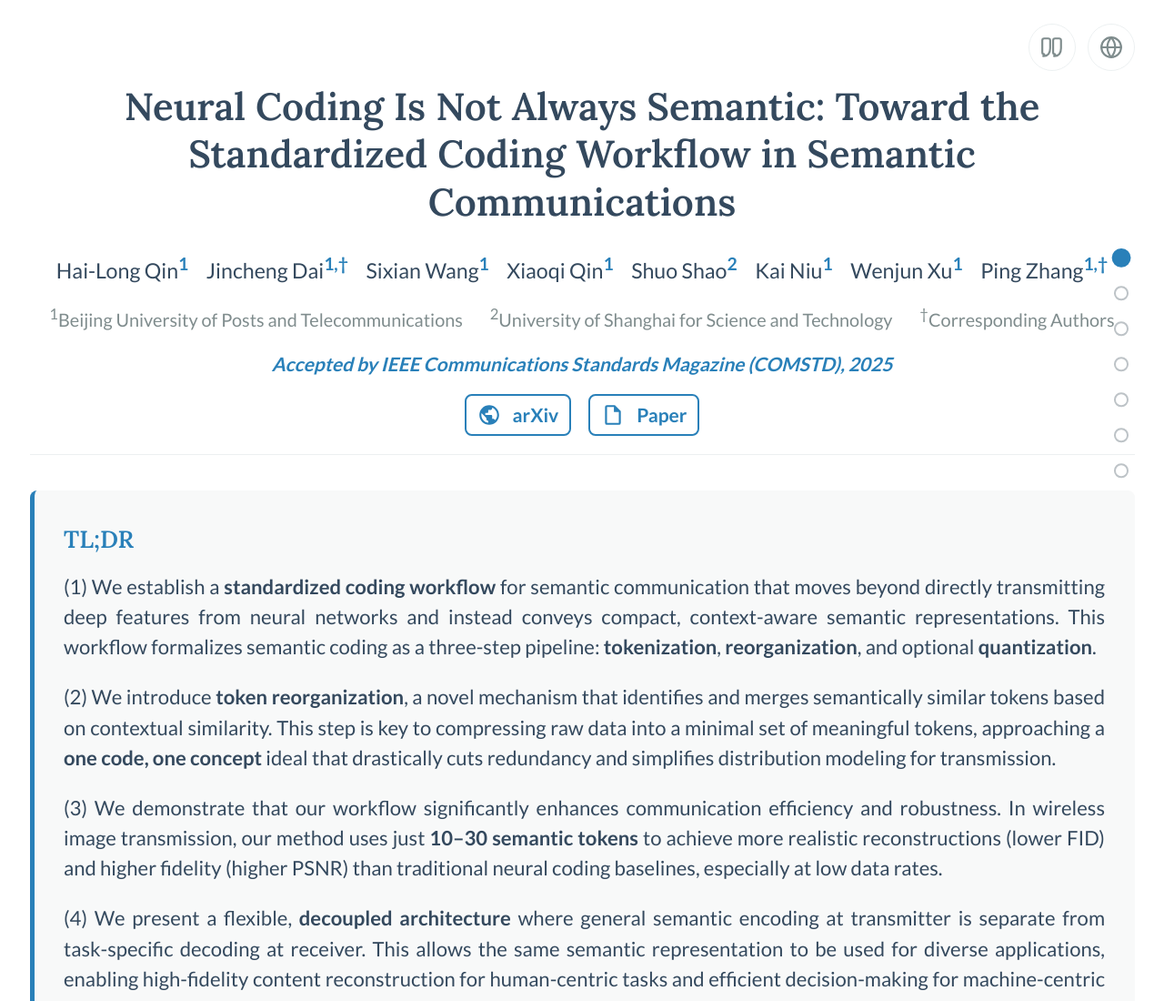
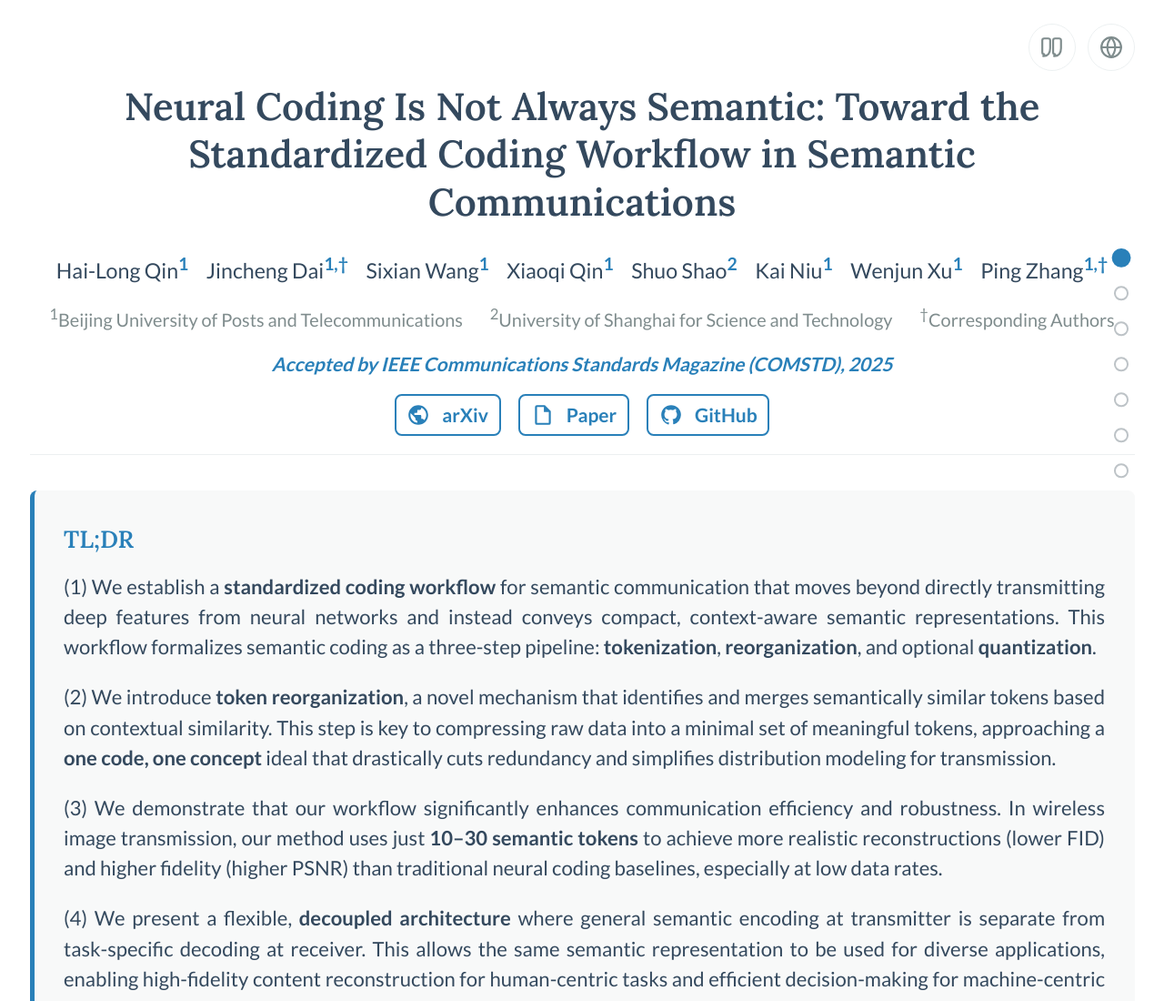
Before and after one commit to qin-jingyun/SemCod, a plain HTML site: page index.html in a window 1280 px wide. Shown: the top 1100 px of the page at 91% size. Drawn offline with nearby package versions, Linux system fonts and the light colour scheme.

Commit message:
Update index.html

```diff
--- a/index.html
+++ b/index.html
@@ -79,9 +79,13 @@ window.MathJax = {
                     <svg fill="currentColor" viewBox="0 0 24 24"><path d="M12 2C6.48 2 2 6.48 2 12s4.48 10 10 10 10-4.48 10-10S17.52 2 12 2zm-1 17.93c-3.94-.49-7-3.85-7-7.93 0-.62.08-1.21.21-1.79L9 15v1c0 1.1.9 2 2 2v1.93zm6.9-2.54c-.26-.81-1-1.39-1.9-1.39h-1v-3c0-.55-.45-1-1-1H8v-2h2c.55 0 1-.45 1-1V7h2c1.1 0 2-.9 2-2v-.41c2.93 1.19 5 4.06 5 7.41 0 2.08-.8 3.97-2.1 5.39z"/></svg>
                     <span>arXiv</span>
                 </a>
-                <a href="#" class="btn">
+                <a href="https://ieeexplore.ieee.org/document/11145020" class="btn">
                     <svg fill="currentColor" viewBox="0 0 24 24"><path d="M14,2H6A2,2 0 0,0 4,4V20A2,2 0 0,0 6,22H18A2,2 0 0,0 20,20V8L14,2M18,20H6V4H13V9H18V20Z"/></svg>
                     <span data-i18n-key="btn_paper">Paper</span>
+                </a>
+                <a href="https://github.com/qin-jingyun/SemCod" class="btn" target="_blank">
+                    <svg fill="currentColor" viewBox="0 0 24 24"><path d="M12 2A10 10 0 0 0 2 12a10 10 0 0 0 7.07 9.67c.5.09.68-.22.68-.48v-1.7c-3.34.72-4.04-1.61-4.04-1.61-.45-1.15-1.11-1.46-1.11-1.46-.91-.62.07-.6.07-.6 1 .07 1.53 1.03 1.53 1.03.89 1.52 2.34 1.08 2.91.83.09-.65.35-1.08.63-1.33-2.22-.25-4.55-1.11-4.55-4.94 0-1.1.39-1.99 1.03-2.69a3.6 3.6 0 0 1 .1-2.64s.84-.27 2.75 1.02a9.58 9.58 0 0 1 5 0c1.91-1.29 2.75-1.02 2.75-1.02.54 1.32.12 2.4.1 2.64.64.7 1.03 1.6 1.03 2.69 0 3.84-2.34 4.68-4.57 4.93.36.31.68.92.68 1.85v2.74c0 .27.18.58.69.48A10 10 0 0 0 22 12 10 10 0 0 0 12 2Z"/></svg>
+                    <span>GitHub</span>
                 </a>
             </div>
         </header>
```
